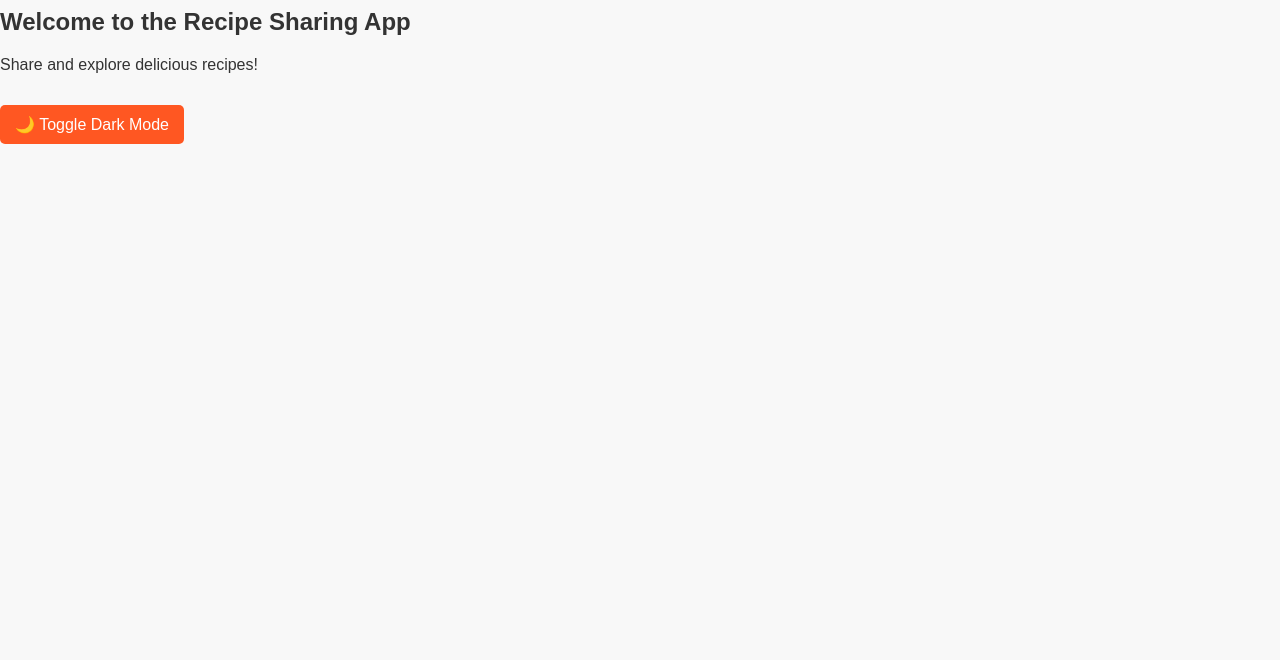
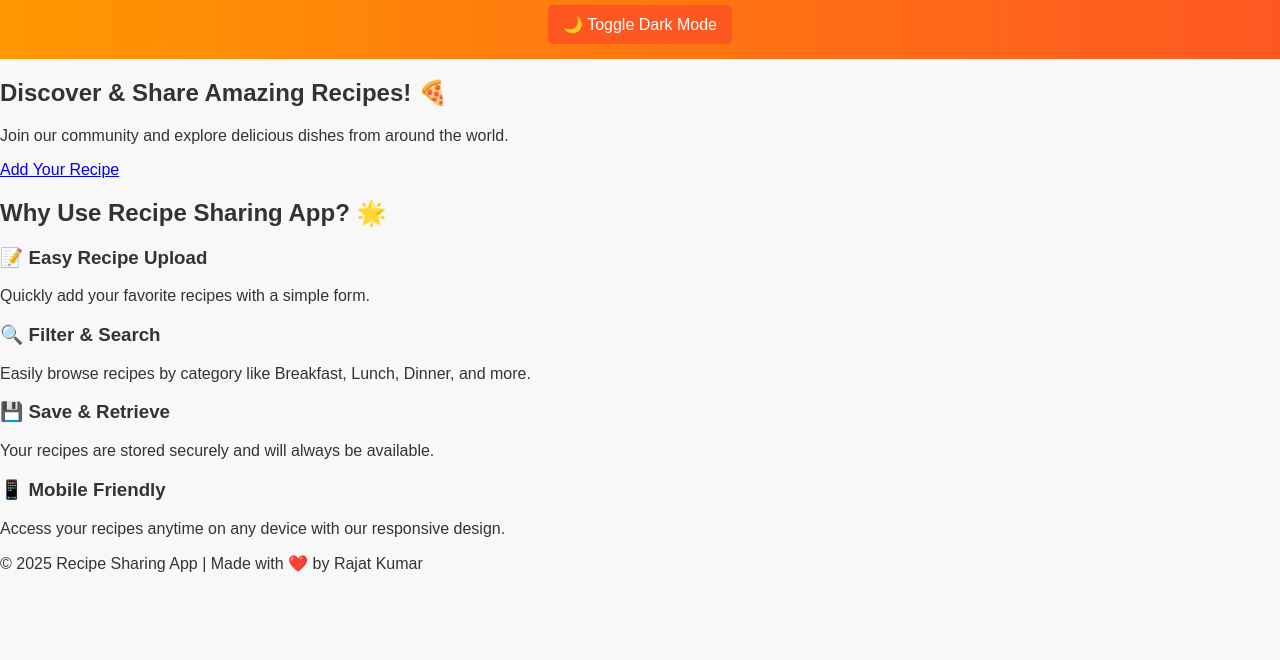
Before and after one commit to rajat2229/Recipe-Sharing-Web-Application, a plain HTML site: page index.html in a window 1280 px wide. Shown: the part 140-800 px from the top of the page. Drawn offline with Linux system fonts and the light colour scheme.

Commit message:
Update index.html

```diff
--- a/index.html
+++ b/index.html
@@ -1,3 +1,5 @@
+<!DOCTYPE html>
+<html lang="en">
 <head>
     <meta charset="UTF-8">
     <meta name="viewport" content="width=device-width, initial-scale=1.0">
@@ -5,8 +7,10 @@
     <link rel="stylesheet" href="styles/style.css">
 </head>
 <body>
+
+    <!-- Header & Navigation -->
     <header>
-        <h1>Recipe Sharing App</h1>
+        <h1>🍽 Recipe Sharing App</h1>
         <nav>
             <ul>
                 <li><a href="index.html">Home</a></li>
@@ -14,16 +18,46 @@
                 <li><a href="view-recipes.html">View Recipes</a></li>
             </ul>
         </nav>
+        <button id="dark-mode-toggle">🌙 Toggle Dark Mode</button>
     </header>
-    <main>
-        <section>
-            <h2>Welcome to the Recipe Sharing App</h2>
-            <p>Share and explore delicious recipes!</p>
-        </section>
-        <button id="dark-mode-toggle">🌙 Toggle Dark Mode</button>
 
-    </main>
+    <!-- Hero Section -->
+    <section class="hero">
+        <div class="hero-content">
+            <h2>Discover & Share Amazing Recipes! 🍕</h2>
+            <p>Join our community and explore delicious dishes from around the world.</p>
+            <a href="add-recipe.html" class="btn">Add Your Recipe</a>
+        </div>
+    </section>
+
+    <!-- Features Section -->
+    <section class="features">
+        <h2>Why Use Recipe Sharing App? 🌟</h2>
+        <div class="feature-grid">
+            <div class="feature-item">
+                <h3>📝 Easy Recipe Upload</h3>
+                <p>Quickly add your favorite recipes with a simple form.</p>
+            </div>
+            <div class="feature-item">
+                <h3>🔍 Filter & Search</h3>
+                <p>Easily browse recipes by category like Breakfast, Lunch, Dinner, and more.</p>
+            </div>
+            <div class="feature-item">
+                <h3>💾 Save & Retrieve</h3>
+                <p>Your recipes are stored securely and will always be available.</p>
+            </div>
+            <div class="feature-item">
+                <h3>📱 Mobile Friendly</h3>
+                <p>Access your recipes anytime on any device with our responsive design.</p>
+            </div>
+        </div>
+    </section>
+
+    <!-- Footer -->
+    <footer>
+        <p>© 2025 Recipe Sharing App | Made with ❤️ by Rajat Kumar</p>
+    </footer>
+
     <script src="scripts/script.js"></script>
-
 </body>
 </html>
```
